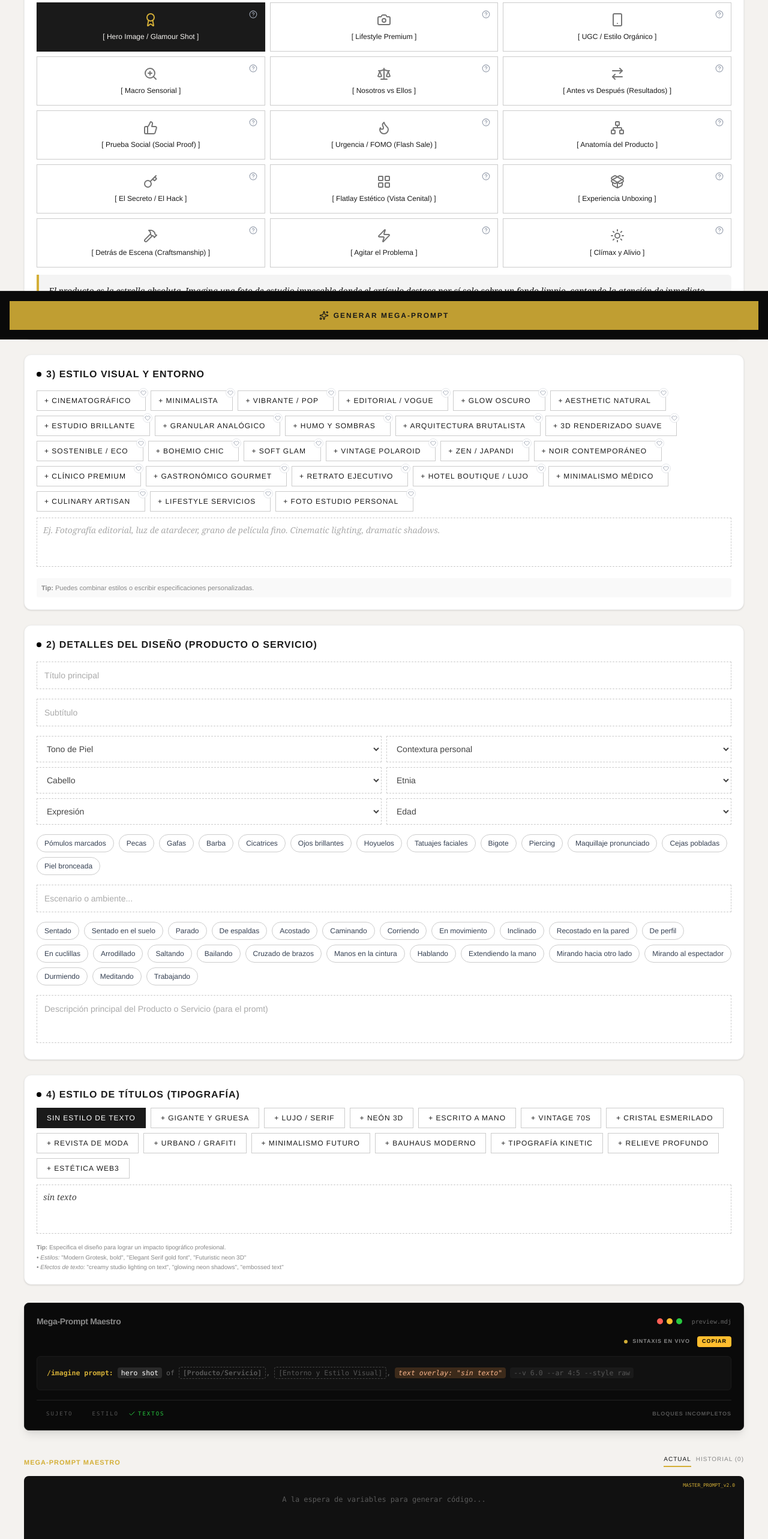
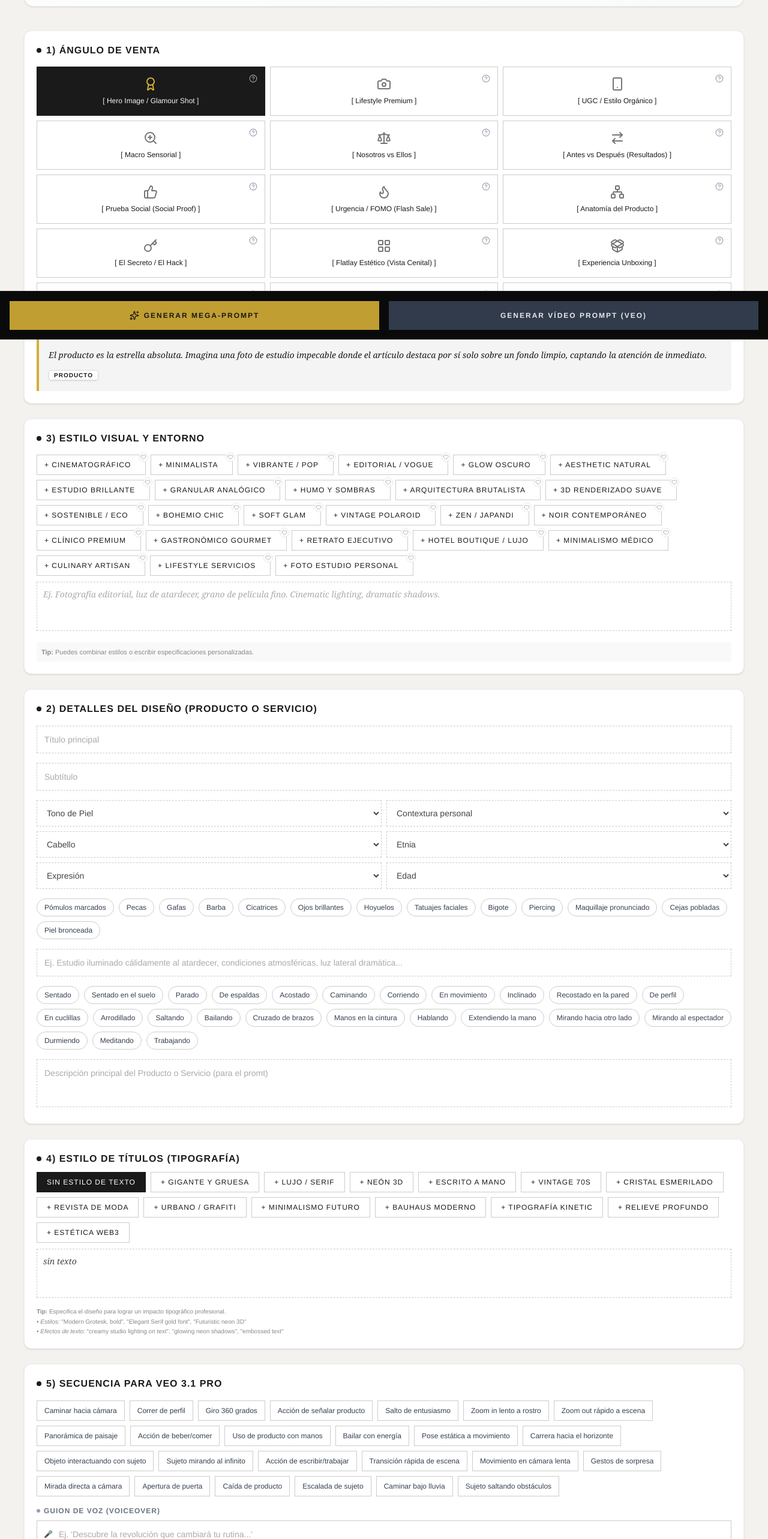
Before and after one commit to jordanchi10/Promt-Nano-Banana, a React (Vite) app: page / in a window 1280 px wide. Shown: the part 234-2800 px from the top of the page at 60% size. Built offline with nearby package versions, Linux system fonts and the light colour scheme.

Commit message:
feat: Add VEO scene descriptions
Introduces a new mapping for VEO scene descriptions, enhancing prompt generation capabilities for dynamic scene descriptions.

```diff
--- a/src/App.tsx
+++ b/src/App.tsx
@@ -96,6 +96,33 @@ export default function App() {
   const [style, setStyle] = useState(() => localStorage.getItem('style') || '');
   const [selectedStylePresets, setSelectedStylePresets] = useState<string[]>(() => JSON.parse(localStorage.getItem('selectedStylePresets') || '[]'));
   const [typography, setTypography] = useState(() => localStorage.getItem('typography') || 'sin texto');
+const VEO_SCENE_DESCRIPTIONS: Record<string, string> = {
+  'Caminar hacia cámara': 'El sujeto se aproxima progresivamente, creando una sensación de encuentro directo.',
+  'Correr de perfil': 'Movimiento dinámico lateral, ideal para transmitir velocidad y energía.',
+  'Giro 360 grados': 'Cámara rotando alrededor de un sujeto u objeto para una perspectiva completa.',
+  'Acción de señalar producto': 'El sujeto dirige la atención del espectador hacia el producto de forma clara.',
+  'Salto de entusiasmo': 'Movimiento explosivo hacia arriba que transmite alegría o euforia.',
+  'Zoom in lento a rostro': 'Enfoque gradual hacia los rasgos faciales para capturar emociones.',
+  'Zoom out rápido a escena': 'Apertura de plano para revelar el contexto o escenario tras ver al sujeto.',
+  'Panorámica de paisaje': 'Movimiento fluido de cámara para mostrar la amplitud del entorno.',
+  'Acción de beber/comer': 'Acción cotidiana que humaniza al sujeto frente al producto.',
+  'Uso de producto con manos': 'Primer plano enfocado en la interacción táctil con el producto.',
+  'Bailar con energía': 'Movimiento libre y dinámico para transmitir vitalidad.',
+  'Pose estática a movimiento': 'Contraste entre pausa y comienzo de acción para generar impacto.',
+  'Carrera hacia el horizonte': 'Movimiento alejado que evoca superación o metas.',
+  'Objeto interactuando con sujeto': 'El objeto cobra vida en manos del sujeto.',
+  'Sujeto mirando al infinito': 'Transmite profundidad, pensamiento o aspiración.',
+  'Acción de escribir/trabajar': 'Muestra el producto en un contexto de productividad o utilidad.',
+  'Transición rápida de escena': 'Cambio dinámico para mantener el ritmo del vídeo.',
+  'Movimiento en cámara lenta': 'Ideal para dramatizar momentos y resaltar detalles.',
+  'Gestos de sorpresa': 'Captura emoción intensa ante el descubrimiento del producto.',
+  'Mirada directa a cámara': 'Crea una conexión personal e inmediata con el usuario.',
+  'Apertura de puerta': 'Acción de entrada o revelación de un espacio.',
+  'Caída de producto': 'Atractivo visual si el producto es sólido o estético.',
+  'Escalada de sujeto': 'Movimiento vertical que evoca superación o esfuerzo.',
+  'Caminar bajo lluvia': 'Añade atmósfera, realismo y carga emocional.',
+  'Sujeto saltando obstáculos': 'Demuestra superación de retos mediante el producto.'
+};
   const [selectedTypographyPresets, setSelectedTypographyPresets] = useState<string[]>(() => JSON.parse(localStorage.getItem('selectedTypographyPresets') || '[]'));
   const [favoriteStyles, setFavoriteStyles] = useState<string[]>(() => JSON.parse(localStorage.getItem('favoriteStyles') || '[]'));
   const [activeModalAngle, setActiveModalAngle] = useState<any>(null);
@@ -147,7 +174,11 @@ export default function App() {
 
   const [isGenerating, setIsGenerating] = useState(false);
   const [generatedPrompt, setGeneratedPrompt] = useState('');
+  const [generatedVideoPrompt, setGeneratedVideoPrompt] = useState('');
+  const [voiceOver, setVoiceOver] = useState(() => localStorage.getItem('voiceOver') || '');
+  const [videoScene, setVideoScene] = useState(() => localStorage.getItem('videoScene') || '');
   const [copied, setCopied] = useState(false);
+  const [videoCopied, setVideoCopied] = useState(false);
   const [error, setError] = useState('');
 
   const [history, setHistory] = useState<HistoryItem[]>(() => {
@@ -226,6 +257,62 @@ Context: ${productDescriptionCtx}`;
     setIsGenerating(false);
   };
 
+  const handleGenerateVideo = () => {
+    playClickSound();
+    if (!style) {
+      setError('Por favor, completa al menos el Estilo Visual.');
+      return;
+    }
+
+    setError('');
+
+    const selectedAngle = ANGLES.find(a => a.label === angle);
+    const protagonistDetails = [age, skinTone, ethnicity, bodyType, hair, expression, position, facialFeatures].filter(Boolean).join(', ');
+
+    // Construct prompt for Veo 3.1 Pro in Spanish with structured blocks
+    const prompt = `Guion Cinematográfico para Vídeo (Veo 3.1 Pro):
+
+### 1. Contexto del Producto
+- Contexto: ${productDescriptionCtx || 'Vídeo promocional de alta calidad.'}
+- Producto: ${productTitle || 'Producto'} - ${productSubtitle || ''}
+
+### 2. Información de Sujetos y Acciones
+- Protagonistas: ${protagonistDetails || 'No especificado.'}
+- Posición: ${position || 'No especificado.'}
+- Expresión: ${expression || 'No especificado.'}
+- Escena de Movimiento: ${videoScene || 'Acción genérica.'}
+
+### 3. Configuración Escénica
+- Entorno: ${scenery || 'Estudio profesional'}
+- Iluminación: ${style.includes('luz') ? style : style + ', luz cinematográfica'}
+
+### 4. Cinematografía y Estilo
+- Ángulo: ${selectedAngle?.label || angle}
+- Estilo Visual: ${style}
+
+---
+
+### 5. Cronología de Escenas
+
+[00s - 02s] Encuadre inicial: ${selectedAngle?.label || angle} shot. Plano general mostrando a ${protagonistDetails.split(', ')[0] || 'el sujeto'} interactuando con ${productTitle}. Escena: ${videoScene || 'Acción inicial'}.
+
+[02s - 05s] Desarrollo de acción: Se observa ${protagonistDetails}. Movimiento de cámara fluido, estilo visual: ${style}.
+
+[05s - 08s] Cierre: Enfoque detallado en el producto con tipografía integrada: ${typography || 'limpio/minimalista'}.
+
+---
+
+### 6. Audio y Voz (Voiceover)
+- Guion de voz: ${voiceOver ? `"${voiceOver}"` : 'Sin voz (Vídeo musical/ambiente).'}
+
+### 7. Especificaciones Técnicas
+- Alta calidad, hiperrealista, 4k, movimiento fluido, iluminación fotorrealista, gradación de color profesional.
+- Veo 3.1 Pro - Formato: Cine.`;
+
+    setGeneratedVideoPrompt(prompt);
+    setActiveTab('current');
+  };
+
   const copyToClipboard = async () => {
     if (!generatedPrompt) return;
     try {
@@ -264,23 +351,16 @@ Context: ${productDescriptionCtx}`;
   return (
     <div className="min-h-screen bg-theme-bg text-theme-ink font-sans p-4 md:p-10 flex flex-col selection:bg-theme-accent/30 selection:text-theme-ink">
       {/* Header */}
-      <header className="flex justify-between items-center mb-[40px] p-6 bg-white rounded-2xl shadow-sm border border-[#eee]">
-        <div className="flex items-center gap-4">
-          <div className="w-12 h-12 rounded-full bg-yellow-400 flex items-center justify-center shadow-md">
-            <span className="text-2xl">🍌</span>
-          </div>
-          <div>
-            <h1 className="text-xl font-medium tracking-tight text-theme-ink uppercase">
-              Sistema Modular de Prompts
-            </h1>
-            <p className="text-xs font-medium uppercase tracking-[2px] text-theme-accent">
-              Powered by Nano Banana
-            </p>
-          </div>
+      <header className="flex flex-col items-center justify-center mb-[40px] p-8 bg-gradient-to-br from-white to-gray-50 rounded-2xl shadow-sm border border-[#eee] text-center">
+        <div className="w-16 h-16 rounded-2xl bg-yellow-400 flex items-center justify-center shadow-lg mb-4 transform rotate-3 hover:rotate-0 transition-transform">
+          <span className="text-3xl">🍌</span>
         </div>
-        <div className="hidden sm:block text-[10px] uppercase tracking-[2px] font-bold text-[#aaa] bg-[#f8f8f8] px-3 py-1 rounded-full border border-[#eee]">
-          Engine: Gemini Driven
-        </div>
+        <h1 className="text-2xl font-extrabold tracking-tighter text-theme-ink uppercase mb-1">
+          Sistema Modular de Prompts
+        </h1>
+        <p className="text-[10px] font-bold uppercase tracking-[3px] text-theme-accent bg-theme-accent/10 px-3 py-1 rounded-full">
+          Powered by Nano Banana
+        </p>
       </header>
 
       <main className="flex flex-col gap-10 flex-1 w-full mx-auto md:max-w-none">
@@ -306,12 +386,12 @@ Context: ${productDescriptionCtx}`;
                     title={a.description}
                     className={`relative p-4 text-xs border flex flex-col items-center justify-center space-y-2 cursor-pointer transition ${angle === a.label ? 'bg-theme-ink text-theme-bg border-theme-ink shadow-sm' : 'bg-transparent text-theme-ink border-[#ccc] hover:bg-black/5'}`}
                   >
-                    <button
+                    <div
                       onClick={(e) => { e.stopPropagation(); setActiveModalAngle(a); }}
-                      className="absolute top-2 right-2 p-1 text-gray-400 hover:text-black"
+                      className="absolute top-2 right-2 p-1 text-gray-400 hover:text-black cursor-pointer"
                     >
                       <HelpCircle size={14} />
-                    </button>
+                    </div>
                     <Icon className={`w-6 h-6 ${angle === a.label ? 'opacity-100 text-theme-accent' : 'opacity-60 text-theme-ink'}`} />
                     <span className="text-center font-medium">[ {a.label} ]</span>
                   </button>
@@ -475,7 +555,7 @@ Context: ${productDescriptionCtx}`;
             </div>
             <input
               type="text"
-              placeholder="Escenario o ambiente..."
+              placeholder="Ej. Estudio iluminado cálidamente al atardecer, condiciones atmosféricas, luz lateral dramática..."
               value={scenery}
               onChange={(e) => setScenery(e.target.value)}
               className="w-full p-3 border border-dashed border-[#ccc] text-sm text-[#444] bg-transparent outline-none focus:border-theme-ink placeholder-[#aaa]"
@@ -591,6 +671,58 @@ Context: ${productDescriptionCtx}`;
             </div>
           </div>
 
+          {/* Step 5 */}
+          <div className="mb-[25px] p-5 bg-white border border-[#eee] rounded-xl shadow-sm space-y-4">
+             <span className="text-base font-bold uppercase tracking-[1px] block text-theme-ink flex items-center">
+              <span className="w-2 h-2 rounded-full bg-black animate-pulse mr-2"></span>
+              5) Secuencia para VEO 3.1 Pro
+            </span>
+            <div className="flex flex-wrap gap-2">
+              {['Caminar hacia cámara', 'Correr de perfil', 'Giro 360 grados', 'Acción de señalar producto', 'Salto de entusiasmo', 'Zoom in lento a rostro', 'Zoom out rápido a escena', 'Panorámica de paisaje', 'Acción de beber/comer', 'Uso de producto con manos', 'Bailar con energía', 'Pose estática a movimiento', 'Carrera hacia el horizonte', 'Objeto interactuando con sujeto', 'Sujeto mirando al infinito', 'Acción de escribir/trabajar', 'Transición rápida de escena', 'Movimiento en cámara lenta', 'Gestos de sorpresa', 'Mirada directa a cámara', 'Apertura de puerta', 'Caída de producto', 'Escalada de sujeto', 'Caminar bajo lluvia', 'Sujeto saltando obstáculos'].map((scene) => (
+                <button
+                  key={scene}
+                  onClick={() => setVideoScene(scene)}
+                  className={`px-3 py-2 text-xs font-medium border transition-colors ${
+                    videoScene === scene
+                      ? 'bg-black text-white border-black'
+                      : 'bg-white text-gray-700 border-[#ccc] hover:border-black'
+                  }`}
+                >
+                  {scene}
+                </button>
+              ))}
+            </div>
+            {videoScene && (
+              <div className="mt-3 p-3 bg-theme-accent/10 border border-theme-accent/20 rounded-md">
+                <p className="text-xs font-semibold text-theme-ink leading-relaxed">
+                  <span className="text-theme-accent uppercase tracking-wider">Acción: </span>
+                  {VEO_SCENE_DESCRIPTIONS[videoScene]}
+                </p>
+              </div>
+            )}
+            <div className="mt-4">
+              <label className="block text-xs font-bold text-gray-500 uppercase tracking-[1px] mb-2 flex items-center gap-1.5">
+                <span className="w-1.5 h-1.5 bg-gray-400 rounded-full"></span>
+                Guion de voz (Voiceover)
+              </label>
+              <div className="relative">
+                <div className="absolute inset-y-0 left-0 pl-3 flex items-center pointer-events-none text-gray-400">
+                  <span className="text-xs">🎤</span>
+                </div>
+                <input
+                  type="text"
+                  placeholder="Ej. 'Descubre la revolución que cambiará tu rutina...'"
+                  value={voiceOver}
+                  onChange={(e) => setVoiceOver(e.target.value)}
+                  className="w-full pl-9 p-3 border border-[#ccc] text-sm text-[#444] bg-white outline-none focus:border-theme-ink focus:ring-1 focus:ring-theme-ink transition-all placeholder-[#aaa]"
+                />
+              </div>
+            </div>
+            <div className="mt-2 text-[10px] text-theme-muted font-sans leading-relaxed">
+              <strong>Nota:</strong> Selecciona el movimiento que quieres que realice tu protagonista o producto en el vídeo. Si agregas un guion de voz, este se incorporará al prompt para guiar la intención comunicativa de VEO 3.1 Pro.
+            </div>
+          </div>
+
           {/* Live Preview of Input Structure */}
           <div className="mt-[30px] p-[20px] bg-[#0a0a0a] rounded-[8px] shadow-lg border border-[#222]">
             <div className="fixed bottom-0 left-0 w-full p-4 bg-[#0a0a0a] border-t border-[#222] flex space-x-4 z-50">
@@ -610,6 +742,13 @@ Context: ${productDescriptionCtx}`;
                     <span>Generar Mega-Prompt</span>
                   </>
                 )}
+              </button>
+              <button
+                onClick={handleGenerateVideo}
+                disabled={isGenerating}
+                className="flex-1 bg-gray-700 text-white border-none p-[15px] font-bold text-[12px] uppercase tracking-[2px] cursor-pointer flex items-center justify-center space-x-2 transition opacity-90 hover:opacity-100 disabled:opacity-50"
+              >
+                <span>Generar Vídeo Prompt (Veo)</span>
               </button>
 
               {generatedPrompt && (
@@ -697,6 +836,26 @@ Context: ${productDescriptionCtx}`;
                  --v 6.0 --ar 4:5 --style raw
               </span>
             </div>
+
+            {/* Display generated video prompt */}
+            {generatedVideoPrompt && (
+              <div className="font-mono text-[11.5px] leading-[2] break-words text-[#8ab4f8] bg-[#1a2b3c] p-4 rounded-md border border-[#1a2b3c] mt-4">
+                 <div className="flex justify-between items-center mb-2">
+                   <span className="text-white font-bold">Veo 3.1 Pro Video Prompt:</span>
+                   <button
+                    onClick={async () => {
+                        await navigator.clipboard.writeText(generatedVideoPrompt);
+                        setVideoCopied(true);
+                        setTimeout(() => setVideoCopied(false), 2000);
+                    }}
+                    className="px-2 py-1 bg-[#222] text-white text-[9px] font-bold uppercase tracking-[1px] rounded hover:bg-[#333] transition"
+                  >
+                    {videoCopied ? 'Copiado!' : 'Copiar Vídeo Prompt'}
+                  </button>
+                 </div>
+                 {generatedVideoPrompt}
+              </div>
+            )}
 
             {/* Status indicators */}
             <div className="mt-4 pt-4 border-t border-[#222] flex justify-between items-center">
```
